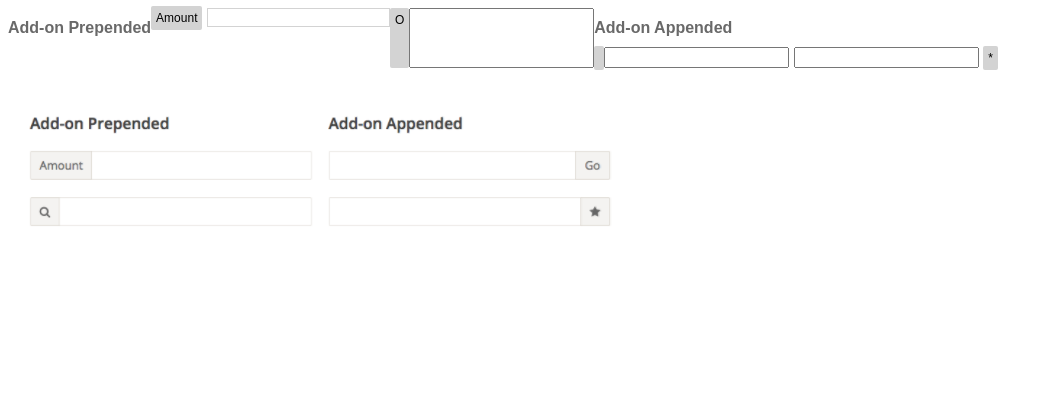
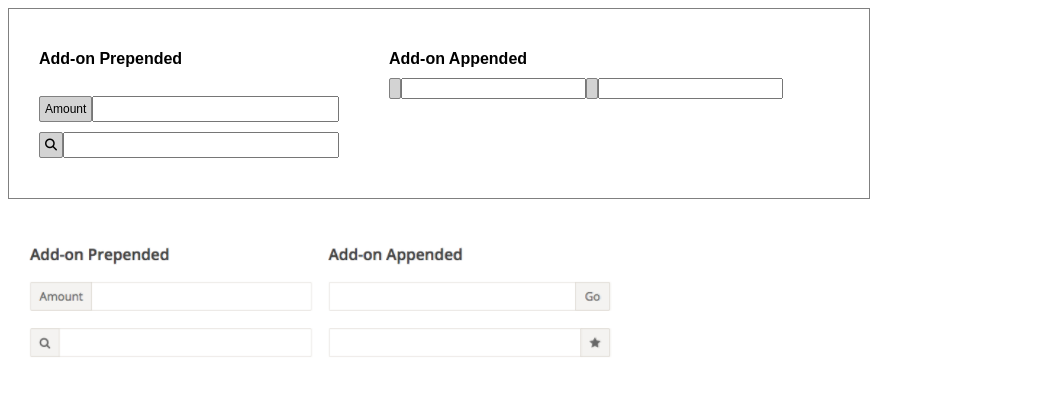
Before and after one commit to joelrhenisch/html-css, a plain HTML site: page flexbox/ex6-input-addons/index.html in a window 1280 px wide. Shown: the whole page, without its empty margins (0-1053 px from the left). Drawn offline with Linux system fonts and the light colour scheme.

Commit message:
added some features - not ready yet

```diff
--- a/flexbox/ex6-input-addons/index.html
+++ b/flexbox/ex6-input-addons/index.html
@@ -7,34 +7,42 @@
     <meta http-equiv="X-UA-Compatible" content="ie=edge">
     <title>Document</title>
     <link rel="stylesheet" href="style.css">
+    <script src="https://use.fontawesome.com/d9028bc164.js"></script>
 </head>
 <body>
 
-<div class="wrapper">
+<div class="box">
+    <div class="side">
 
-    <div class="box-left">
-
-        <h1 class="title">Add-on Prepended</h1>
-        <div class="box-amount">
-             <span class="box">Amount</span>
-             <input class="amount" type="text">
+        <h1>Add-on Prepended</h1><br>
+        <div class="control has-addon">
+            <span class="control-addon">Amount</span>
+            <input type="text" class="control-field">
         </div>
 
-        <br>
+        <div class="control has-addon">
+        <span class="control-addon">
+            <i class="fa fa-search" aria-hidden="true"></i>
+        </span>
+            <input type="text" class="control-field">
+        </div>
 
-        <span class="box">O</span><input class="search" type="text">
     </div>
 
-    <div class="box-right">
-        <h1 class="title">Add-on Appended</h1>
-        <span class="box"></span><input type="text">
-        <input type="text"> <span class="box">*</span>
+    <div class="side">
+        <h1>Add-on Appended</h1>
+        <div class="control has-addon">
+            <span class="control-addon"> </span>
+            <input type="text" class="control-field">
+            <br>
+            <span class="control-addon"></span>
+            <input type="text" class="control-field">
+        </div>
     </div>
+</div>
 
-</div>
 <br>
 <br>
 <img src="links/append.PNG" width="621">
-
 </body>
 </html>
--- a/flexbox/ex6-input-addons/style.css
+++ b/flexbox/ex6-input-addons/style.css
@@ -3,32 +3,34 @@
 }
 
 .box{
-    background-color: lightgrey;
-    color: black;
-    border: black;
-    padding: 5px;
-    font-size: 12px;
-    border-radius: 2px;
+    border: 1px solid grey;
+    width: 800px;
+    padding: 30px;
+    display: flex;
 }
 
-.title{
-    font-size: 16px;
-    color: dimgrey;
+.control.has-addon{
+    width: 300px;
+    display: flex;
+    margin-bottom: 10px;
 }
 
-.wrapper{
-    display: flex;
-    flex-direction: row;
+.control-field{
+    flex: 1;
 }
 
-.text {
-    width: 50%;
+.control-addon{
+    background-color: lightgrey;
+    border: 1px solid grey;
+    border-radius: 2px;
+    font-size: 12px;
+    padding: 5px;
 }
 
-.amount{
-    border: solid lightgrey 0.5px;
+h1{
+    font-size: 16px;
 }
 
-.box-left{
-    display: flex;
+.side{
+    width: 350px;
 }
```
